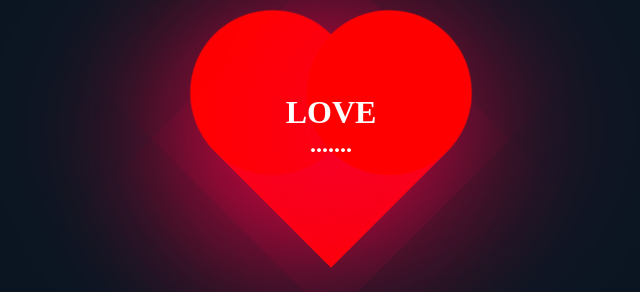
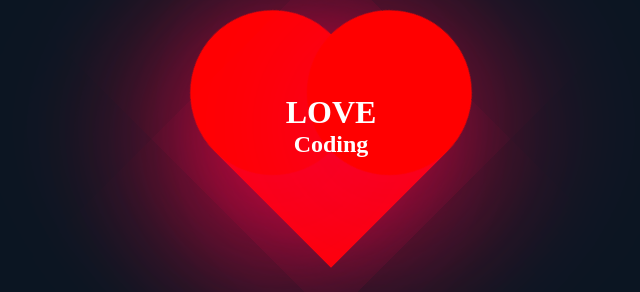
Before and after one commit to logusivam/namein-heart, a plain HTML site: page index.html in a window 1280 px wide. Shown: the part 249-541 px from the top of the page, 309-949 px from the left. Drawn offline with Linux system fonts and the light colour scheme.

Commit message:
add one line

```diff
--- a/index.html
+++ b/index.html
@@ -9,6 +9,6 @@
 </head>
 <body>
     <div class="heart"></div>
-    <div class="content"><h1>LOVE</h1><h2>.......</h2></div>
+    <div class="content"><h1>LOVE</h1><h2>Coding</h2></div>
 </body>
 </html>
```
